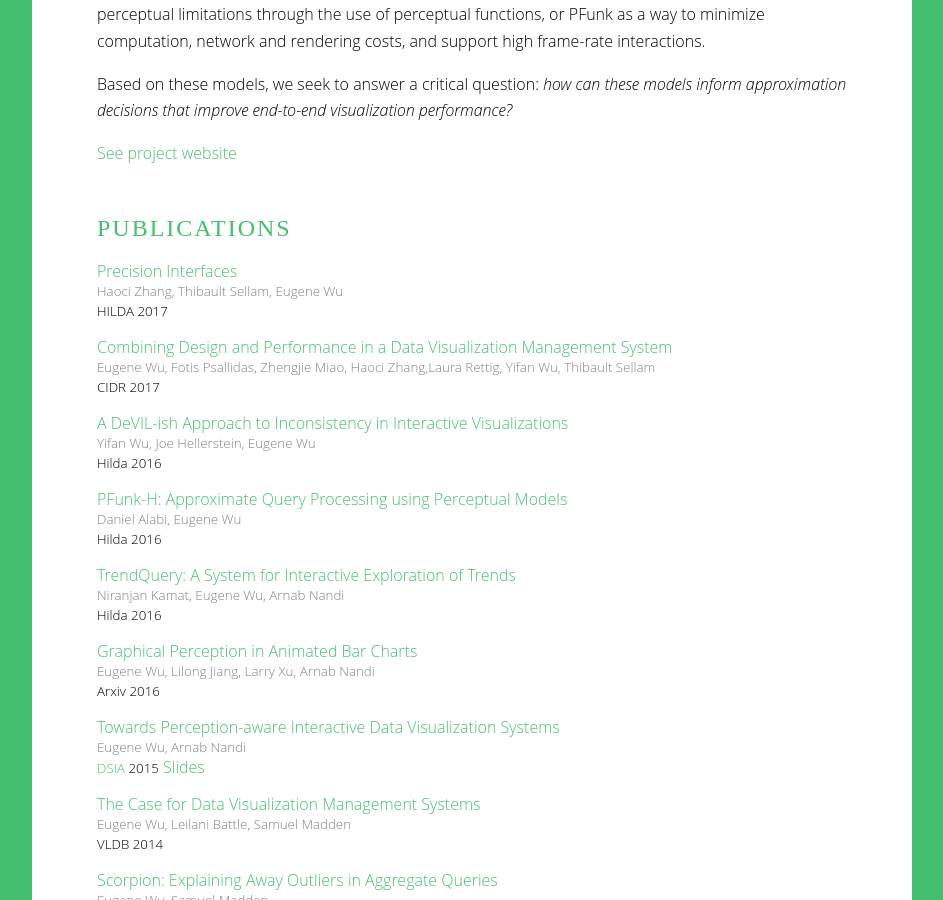
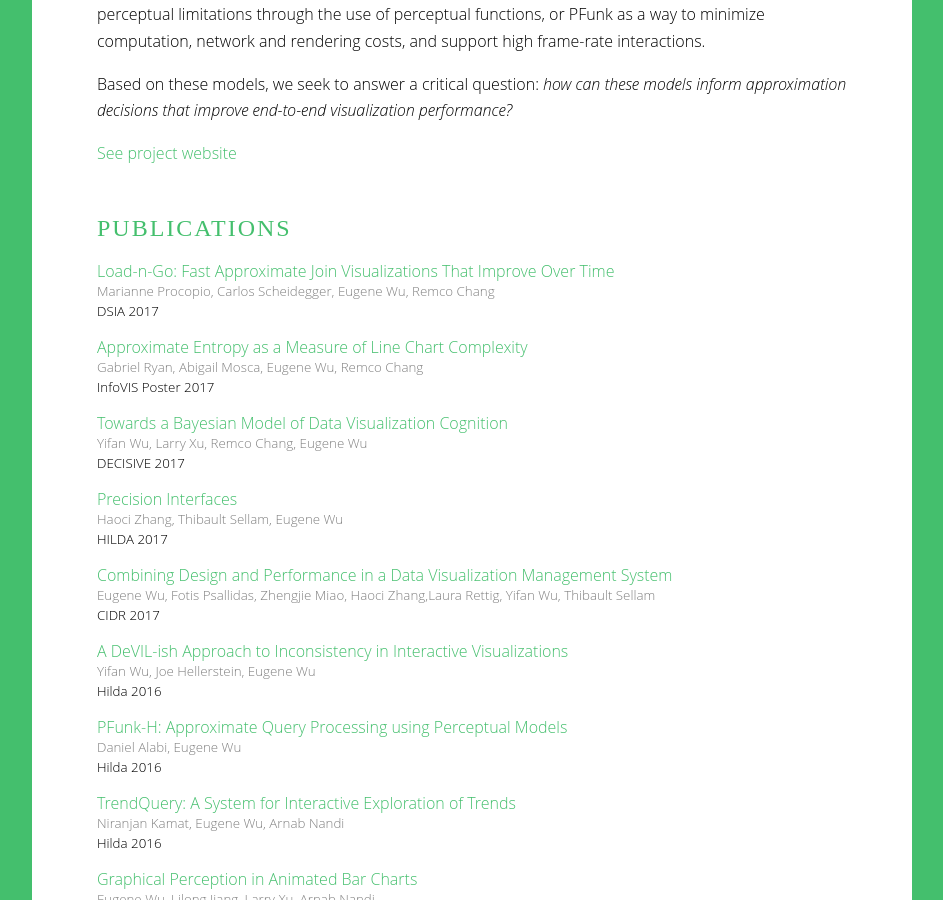
Before and after one commit to cudbg/lab, a Jekyll site: the page built from dvms.md, in a window 1280 px wide and 900 px high, scrolled down 1144 px. Shown: the whole window, without its empty margins (168-1111 px from the left). Built offline with Jekyll 4.4.1, drawn with Linux system fonts in a browser that asks for light colours; some web fonts are replaced.

Commit message:
added papers

```diff
--- a/_data/pubs.yml
+++ b/_data/pubs.yml
@@ -19,6 +19,23 @@
 #
 # Project specific tags are fine as well.  For instance, precision interfaces has a custom "pi" tag
 #
+- authors: Marianne Procopio, Carlos Scheidegger, Eugene Wu, Remco Chang
+  title: 'Load-n-Go: Fast Approximate Join Visualizations That Improve Over Time'
+  conf: DSIA 2017
+  selected: true
+  tags:
+  - vis
+- authors: Gabriel Ryan, Abigail Mosca, Eugene Wu, Remco Chang
+  title: 'Approximate Entropy as a Measure of Line Chart Complexity'
+  conf: InfoVIS Poster 2017
+  selected: true
+  tags:
+  - vis
+- title: 'Towards a Bayesian Model of Data Visualization Cognition'
+  authors: Yifan Wu, Larry Xu, Remco Chang, Eugene Wu
+  conf: DECISIVE 2017
+  tags:
+  - vis
 - authors: Hamed Nilforoshan, Jiannan Wang, Eugene Wu
   conf: Arxiv 2017
   selected: true
```
